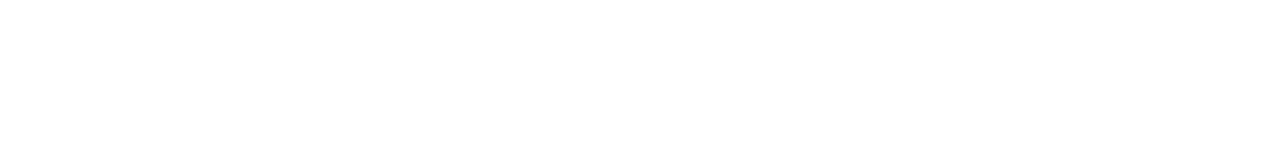
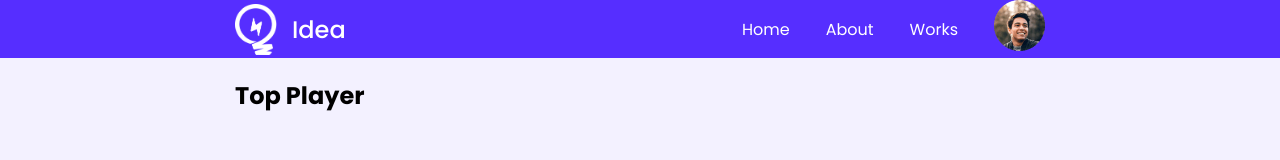
Before and after one commit to mariyapoly/leader-board, a plain HTML site: page index.html in a window 1280 px wide. Drawn offline with Linux system fonts and the light colour scheme.

Commit message:
header-part added

```diff
--- a/css/style.css
+++ b/css/style.css
@@ -0,0 +1,58 @@
+@import url('https://fonts.googleapis.com/css2?family=Open+Sans:wght@400;600;700&family=Poppins:wght@400;500;600;700&family=Roboto:wght@400;500;700&display=swap');
+/* common styles */
+body {
+    font-family: 'Poppins', sans-serif;
+    margin: 0;
+    font-size: 16px;
+    background: #F3F1FF;
+}
+main {
+    display: flex;
+    align-items: center;
+    flex-direction: column;
+}
+.container {
+    width: 810px;
+}
+/* font-family: 'Open Sans', sans-serif;
+font-family: 'Roboto', sans-serif; */
+/* header styles */
+header {
+    background-color: #562EFF;
+    display: flex;
+    justify-content: center;
+}
+nav {
+    display: flex;
+    justify-content: space-between;
+}
+nav .logo img {
+    width: 42px;
+    height: 51px;
+}
+a.logo {
+    font-size: 24px;
+    font-weight: 500;
+    color: #fff;
+    text-decoration: none;
+    display: flex;
+    align-items: center;
+}
+a.logo span {
+    margin-left: 15px;
+}
+.menu {
+    display: flex;
+    align-items: center;
+}
+ul {
+    display: flex;
+}
+ul li {
+    list-style: none;
+    margin-right: 36px;
+}
+ul li a {
+    text-decoration: none;
+    color: #fff;
+}
--- a/index.html
+++ b/index.html
@@ -6,14 +6,41 @@
     <meta http-equiv="X-UA-Compatible" content="IE=edge">
     <meta name="viewport" content="width=device-width, initial-scale=1.0">
     <title>leader-bord</title>
-    <!-- stylesheets -->
+    <!-- stylesheet -->
     <link rel="stylesheet" href="css/style.css">
 </head>
 
 <body>
+    <!-- header start -->
     <header>
-
+        <nav class="container">
+            <a href="index.html" class="logo">
+                <img src="images/icons/logo.png" alt="logo">
+                <span>Idea</span>
+            </a>
+            <div class="menu">
+                <ul>
+                    <li><a href="#">Home</a></li>
+                    <li><a href="#">About</a></li>
+                    <li><a href="#">Works</a></li>
+                </ul>
+                <div class="user-img">
+                    <img src="images/icons/profile.png" alt="profile">
+                </div>
+            </div>
+        </nav>
     </header>
+    <!-- header end -->
+    <main>
+        <!-- top players and top bolgs start -->
+        <section class="container">
+            <!-- top players -->
+            <div class="top-players">
+                <h2 class="section-title">Top Player</h2>
+            </div>
+        </section>
+        <!-- top players and top bolgs end -->
+    </main>
 </body>
 
 </html>
```
